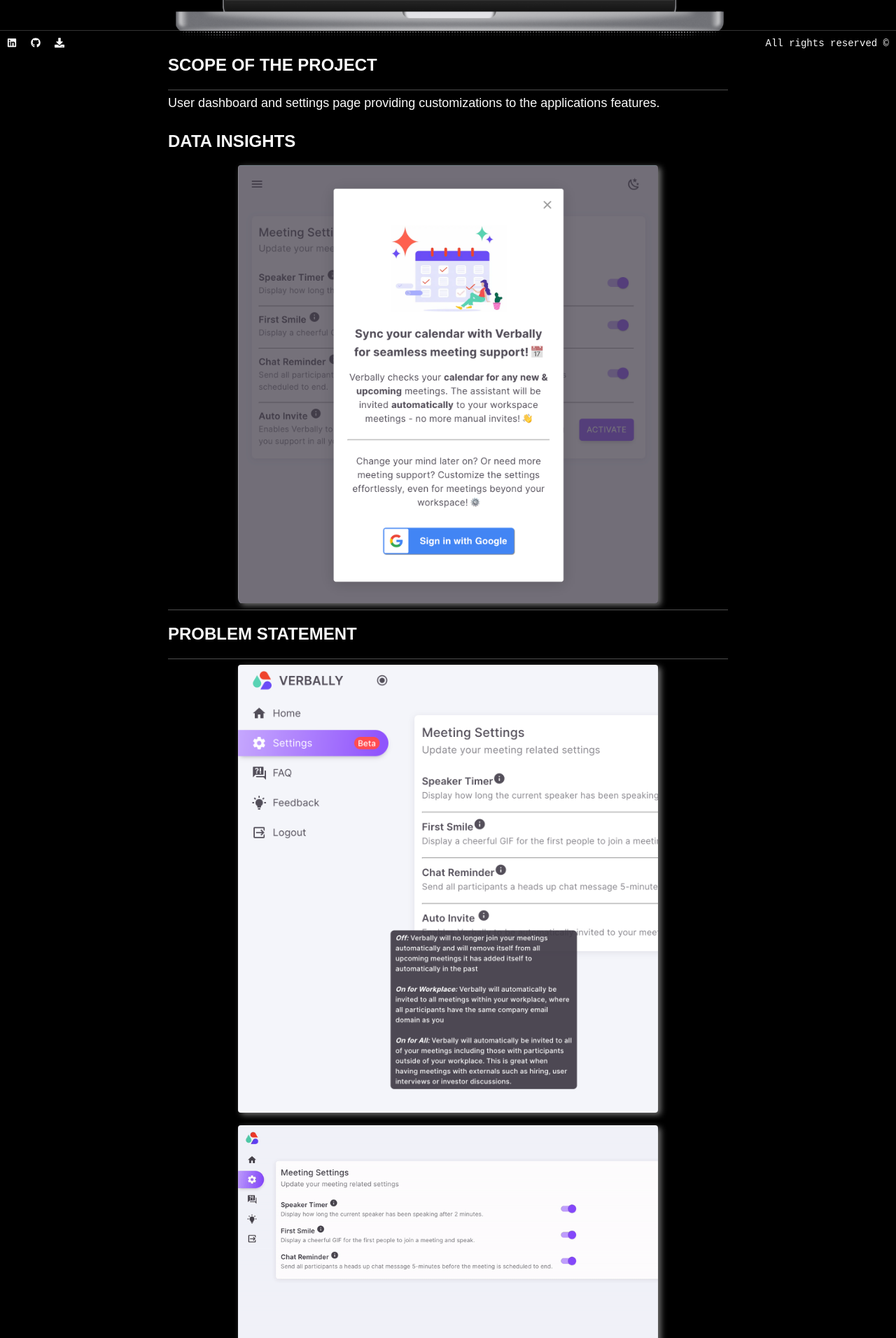
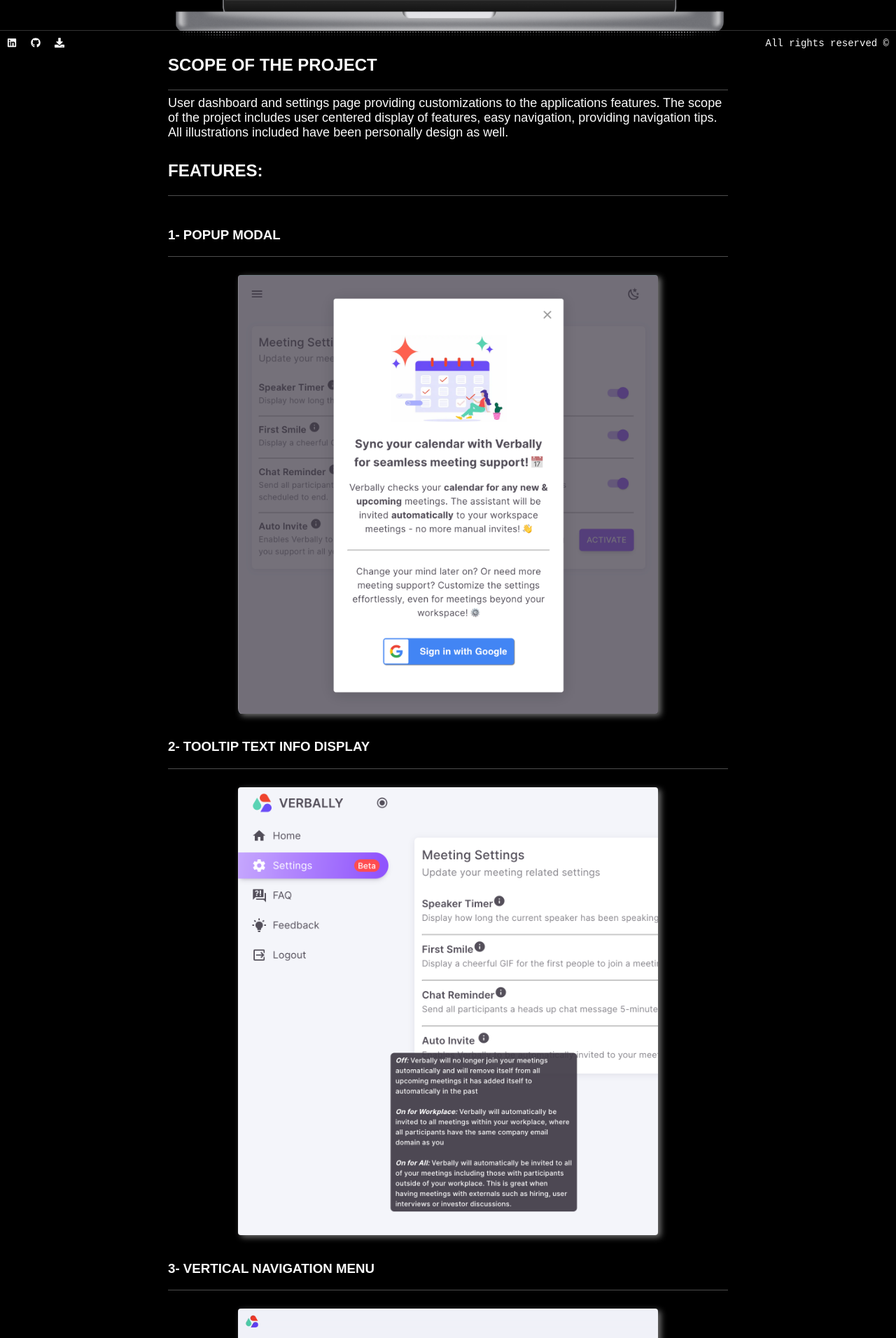
Before and after one commit to h-aburesha/my-next-website, a Next.js app: page /projects/6 in a window 1280 px wide. Shown: the part 720-2632 px from the top of the page at 70% size. Built offline with nearby package versions, Linux system fonts and the light colour scheme.

Commit message:
testing verbally project & next sharp

```diff
--- a/package.json
+++ b/package.json
@@ -26,6 +26,7 @@
     "react-dom": "18.2.0",
     "react-icons": "^4.8.0",
     "react-particles": "^2.9.3",
+    "sharp": "^0.32.4",
     "tsparticles": "^2.9.3",
     "typescript": "4.9.5"
   }
--- a/pages/projects/6.tsx
+++ b/pages/projects/6.tsx
@@ -3,15 +3,13 @@ import Link from "next/link";
 import Image from "next/image";
 import { FaLink } from "react-icons/fa";
 
-
-import verballyHomePageImage from "../../public/verbally_pics/homepage.png"
-import verballyModalPopupImage from "../../public/verbally_pics/modal-popup.png"
-import verballyTooltipTextImage from "../../public/verbally_pics/tooltip-text.png"
-import verballyVerticalNavImage from "../../public/verbally_pics/vertical-nav.gif"
-import verballyTooltipImage from "../../public/verbally_pics/tooltip-img.gif"
-import verballySkeletonsImage from "../../public/verbally_pics/skeletons.gif"
-import verballySpinnerImage from "../../public/verbally_pics/spinner.gif"
-
+import verballyHomePageImage from "../../public/verbally_pics/homepage.png";
+import verballyModalPopupImage from "../../public/verbally_pics/modal-popup.png";
+import verballyTooltipTextImage from "../../public/verbally_pics/tooltip-text.png";
+import verballyVerticalNavImage from "../../public/verbally_pics/vertical-nav.gif";
+import verballyTooltipImage from "../../public/verbally_pics/tooltip-img.gif";
+import verballySkeletonsImage from "../../public/verbally_pics/skeletons.gif";
+import verballySpinnerImage from "../../public/verbally_pics/spinner.gif";
 
 function Project6() {
     const { scrollYProgress } = useScroll();
@@ -46,10 +44,7 @@ function Project6() {
                 <code style={{ fontWeight: "bold", fontSize: "1.2em" }}>
                     User Settings Page{" "}
                 </code>
-                <a
-                    target={"_blank"}
-                    href="https://app.verbally.io/"
-                >
+                <a target={"_blank"} href="https://app.verbally.io/">
                     <FaLink />
                 </a>
                 <br />
@@ -60,10 +55,9 @@ function Project6() {
                         fontSize: "0.8em",
                     }}
                 >
-                    "NextJS, Redux Toolkit Web App"
+                    &quot;NextJS, Redux Toolkit Web App&quot;
                 </code>
             </h1>
-
 
             <article>
                 <Image
@@ -74,14 +68,22 @@ function Project6() {
                     priority={true}
                     loading="eager"
                 />
-                <h2 style={{ fontWeight: "bolder" }}>
-                    SCOPE OF THE PROJECT
-                </h2>
+                <h2 style={{ fontWeight: "bolder" }}>SCOPE OF THE PROJECT</h2>
                 <hr />
                 <p>
-                   User dashboard and settings page providing customizations to the applications features.
+                    User dashboard and settings page providing customizations to
+                    the applications features. The scope of the project includes
+                    user centered display of features, easy navigation,
+                    providing navigation tips. All illustrations included have
+                    been personally design as well.
                 </p>
-                <h2 style={{ fontWeight: "bolder" }}>DATA INSIGHTS</h2>
+
+                <h2 style={{ fontWeight: "bolder" }}>FEATURES:</h2>
+                <hr />
+                <br />
+                <h3 style={{ fontWeight: "bolder" }}>1- POPUP MODAL</h3>
+                <hr />
+                <br />
                 <Image
                     src={verballyModalPopupImage}
                     placeholder="blur"
@@ -89,12 +91,17 @@ function Project6() {
                     width={600}
                     priority={true}
                     loading="eager"
-                style={{borderRadius:"4px", boxShadow: 'rgb(255 255 255 / 45%) 4px 3px 9px'}}
+                    style={{
+                        borderRadius: "4px",
+                        boxShadow: "rgb(255 255 255 / 45%) 4px 3px 9px",
+                    }}
                 />
+                <br />
+                <h3 style={{ fontWeight: "bolder" }}>
+                    2- TOOLTIP TEXT INFO DISPLAY
+                </h3>
                 <hr />
-
-                <h2 style={{ fontWeight: "bolder" }}>PROBLEM STATEMENT</h2>
-                <hr />
+                <br />
                 <Image
                     src={verballyTooltipTextImage}
                     placeholder="blur"
@@ -102,29 +109,55 @@ function Project6() {
                     width={600}
                     priority={true}
                     loading="eager"
-                style={{borderRadius:"4px", boxShadow: 'rgb(255 255 255 / 45%) 4px 3px 9px'}}
+                    style={{
+                        borderRadius: "4px",
+                        boxShadow: "rgb(255 255 255 / 45%) 4px 3px 9px",
+                    }}
                 />
                 <br />
-
+                <h3 style={{ fontWeight: "bolder" }}>
+                    3- VERTICAL NAVIGATION MENU
+                </h3>
+                <hr />
+                <br />
                 <Image
                     src={verballyVerticalNavImage}
-
                     alt="verbally's meeting assistant home page"
                     width={600}
                     priority={true}
                     loading="eager"
-                style={{borderRadius:"4px", boxShadow: 'rgb(255 255 255 / 45%) 4px 3px 9px'}}
+                    style={{
+                        borderRadius: "4px",
+                        boxShadow: "rgb(255 255 255 / 45%) 4px 3px 9px",
+                    }}
                 />
                 <br />
-
+                <h3 style={{ fontWeight: "bolder" }}>
+                    3- TOOLTIP IMAGE DISPLAY
+                </h3>
+                <hr />
+                <br />
                 <Image
                     src={verballyTooltipImage}
                     alt="verbally's meeting assistant home page"
                     width={600}
                     priority={true}
                     loading="eager"
-                style={{borderRadius:"4px", boxShadow: 'rgb(255 255 255 / 45%) 4px 3px 9px'}}
+                    style={{
+                        borderRadius: "4px",
+                        boxShadow: "rgb(255 255 255 / 45%) 4px 3px 9px",
+                    }}
                 />
+                <br />
+                <h3 style={{ fontWeight: "bolder" }}>
+                    4- PLACEHOLDER SKELETONS
+                </h3>
+                <hr />
+                <p>
+                    This is designed to display placeholders styled after the
+                    actual component, that display similar grey figures till API
+                    calls are fulfilled and component is propagated.{" "}
+                </p>
                 <br />
                 <Image
                     src={verballySkeletonsImage}
@@ -132,7 +165,10 @@ function Project6() {
                     width={600}
                     priority={true}
                     loading="eager"
-                style={{borderRadius:"4px", boxShadow: 'rgb(255 255 255 / 45%) 4px 3px 9px'}}
+                    style={{
+                        borderRadius: "4px",
+                        boxShadow: "rgb(255 255 255 / 45%) 4px 3px 9px",
+                    }}
                 />
                 <br />
                 <Image
@@ -141,7 +177,10 @@ function Project6() {
                     width={600}
                     priority={true}
                     loading="eager"
-                style={{borderRadius:"4px", boxShadow: 'rgb(255 255 255 / 45%) 4px 3px 9px'}}
+                    style={{
+                        borderRadius: "4px",
+                        boxShadow: "rgb(255 255 255 / 45%) 4px 3px 9px",
+                    }}
                 />
                 <br />
 
```
Also changed, not shown: 1 other file (tests, documents, lock files or other folders). Lines whose indentation alone changed are shown as unchanged.
